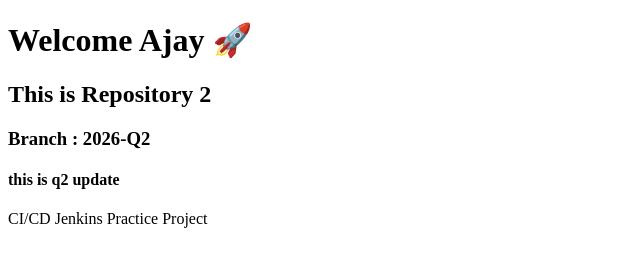
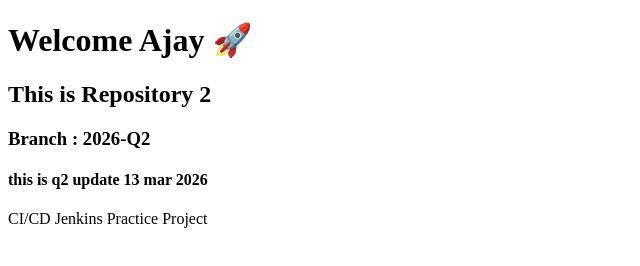
Before and after one commit to ashinde222/repo-2026-Q2, a plain HTML site: page index.html in a window 1280 px wide. Shown: the full height of the page, 0-640 px from the left. Drawn offline with Linux system fonts and the light colour scheme.

Commit message:
Update index.html

```diff
--- a/index.html
+++ b/index.html
@@ -9,7 +9,7 @@
 <h1>Welcome Ajay 🚀</h1>
 <h2>This is Repository 2</h2>
 <h3>Branch : 2026-Q2</h3>
-  <h4>this is q2 update</h4>
+  <h4>this is q2 update 13 mar 2026</h4>
 
 <p>CI/CD Jenkins Practice Project</p>
 
```
